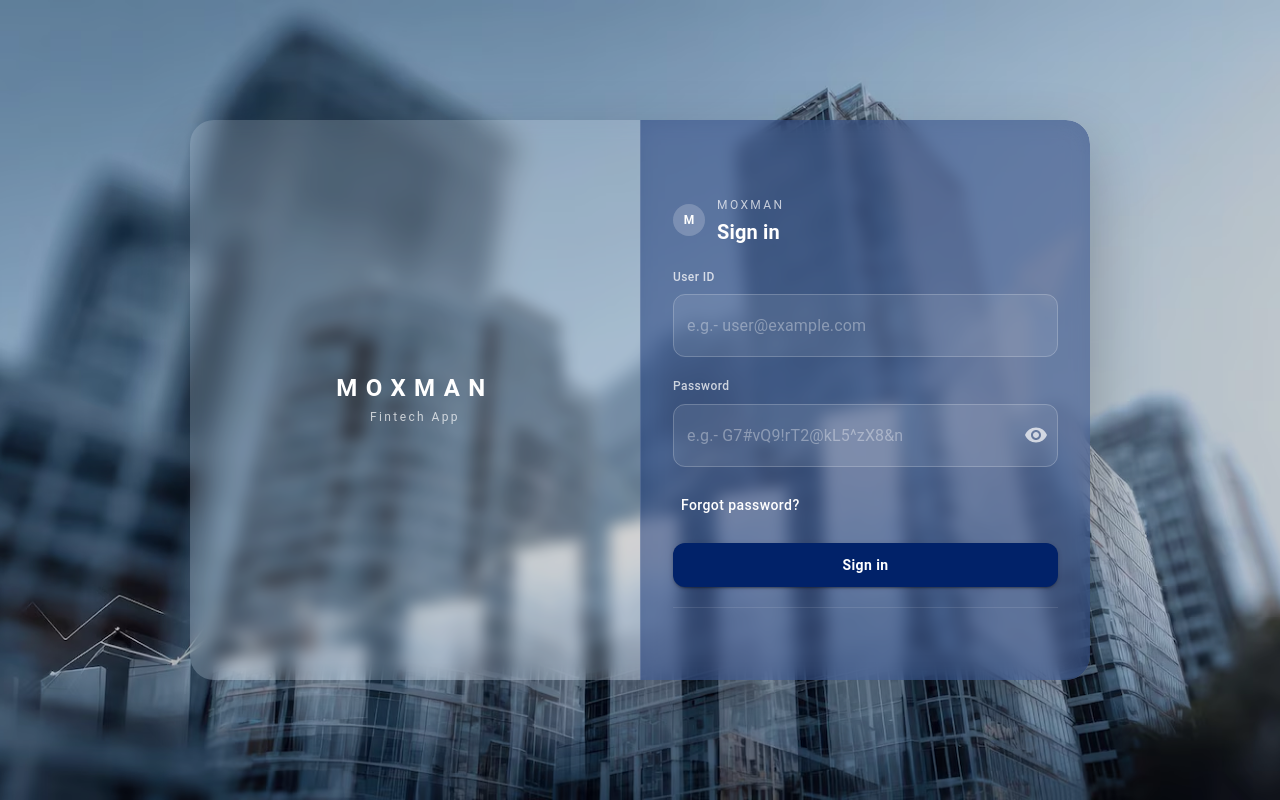
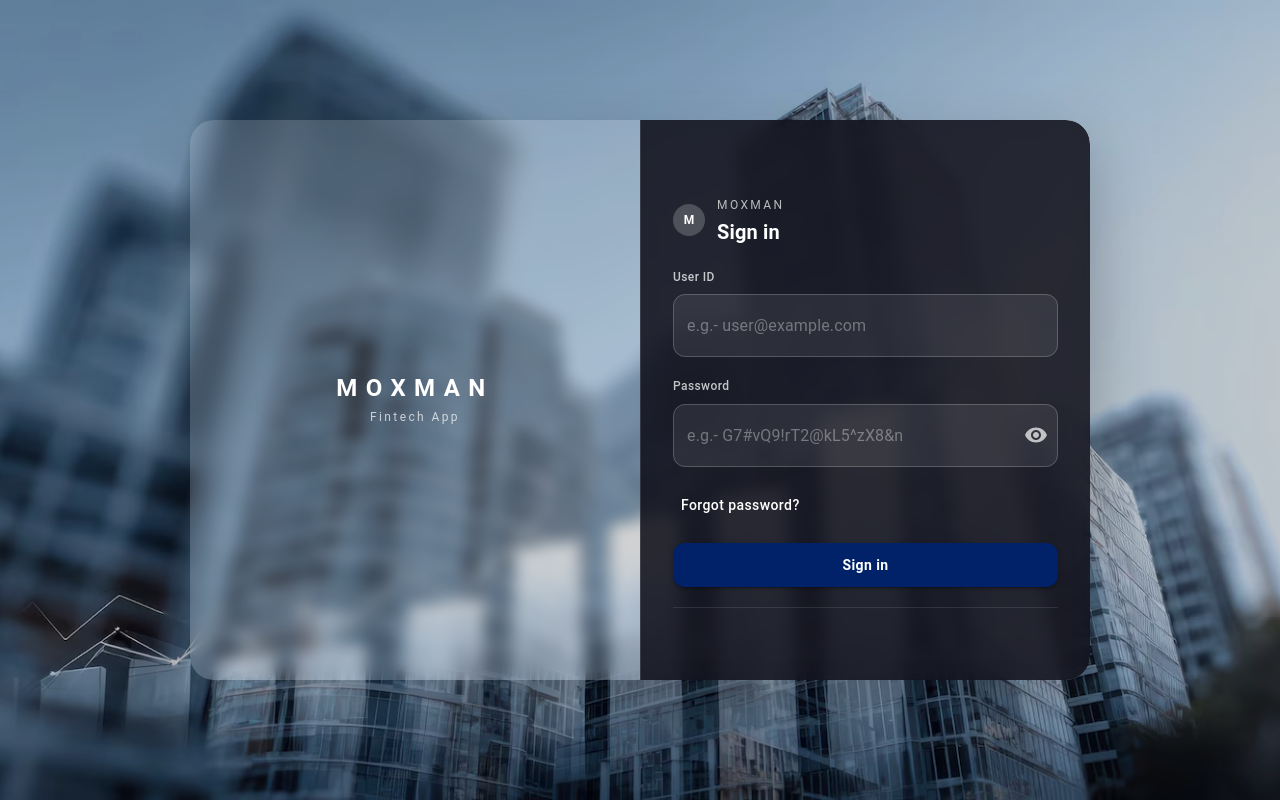
Before and after one commit to deepak-cell/moxman, a Next.js app: page /login in a window 1280 px wide. Built offline with nearby package versions, Linux system fonts and the light colour scheme; no server answers; what @mui/material-nextjs would draw is missing.

Commit message:
updated to MUI

```diff
--- a/src/features/public/login/LoginPage.tsx
+++ b/src/features/public/login/LoginPage.tsx
@@ -78,7 +78,7 @@ export default function LoginPage() {
                 borderLeft: { xs: "none", md: "1px solid rgba(255,255,255,0.12)" },
                 p: 4,
                 // ↓ Dark solid background instead of transparent
-                backgroundColor: "rgba(1, 34, 105, 0.48)",
+                backgroundColor: "rgba(10, 10, 20, 0.85)",
                 backdropFilter: "blur(12px)",
               }}
             >
```
